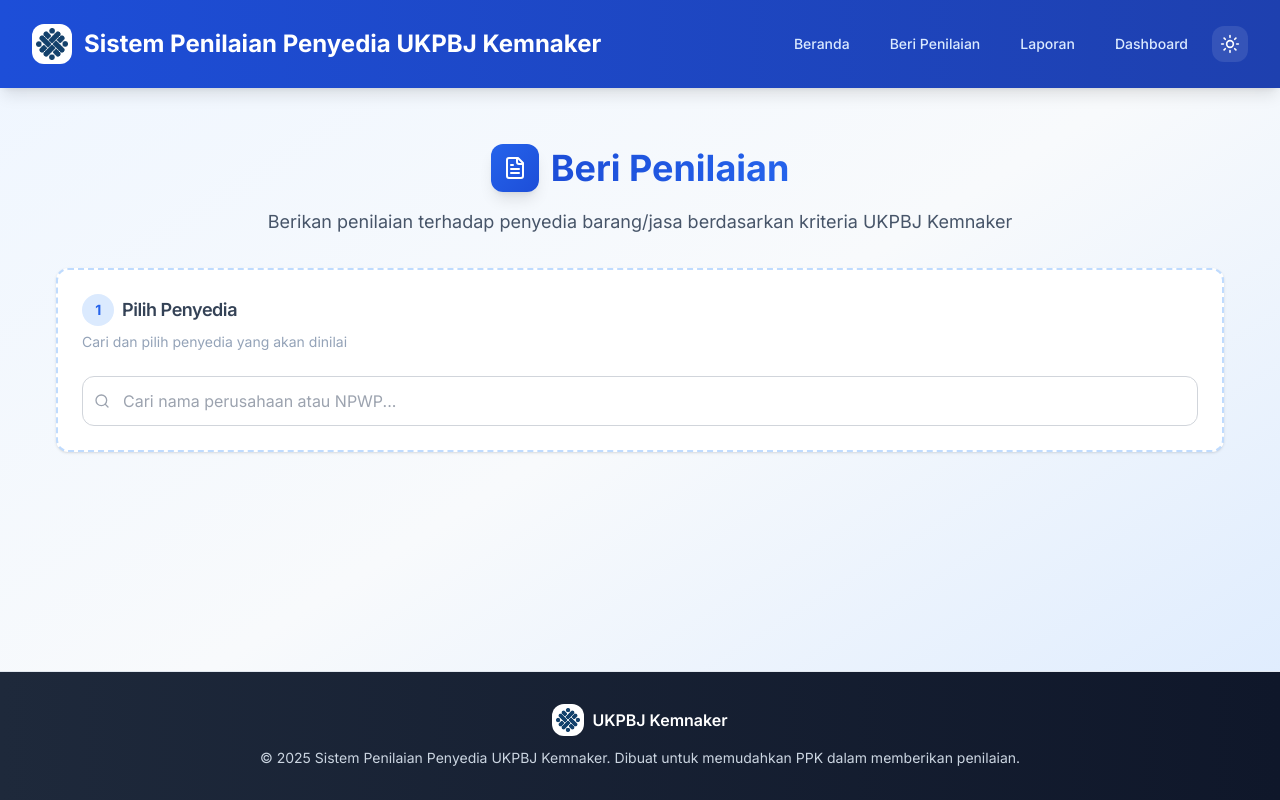
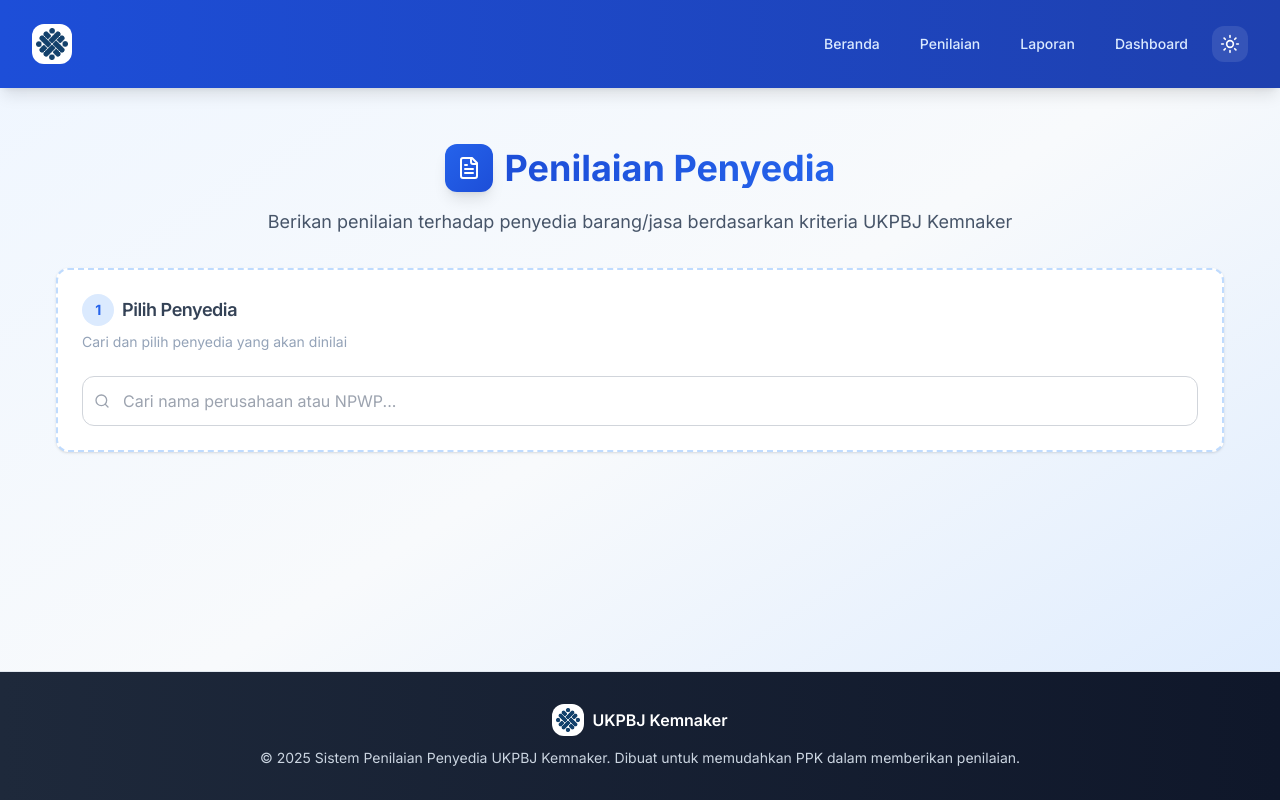
Before and after one commit to Aldbow/Rancangan-Aktualisasi, a Next.js app: page /penilaian in a window 1280 px wide. Built offline with nearby package versions, Linux system fonts and the light colour scheme.

Commit message:
Modify layout

```diff
--- a/app/layout.tsx
+++ b/app/layout.tsx
@@ -48,9 +48,9 @@ export default function RootLayout({
                       priority
                     />
                   </div>
-                  <h1 className="hidden md:block text-lg lg:text-2xl font-bold text-white">
+                  {/* <h1 className="hidden md:block text-lg lg:text-2xl font-bold text-white">
                     Sistem Penilaian Penyedia UKPBJ Kemnaker
-                  </h1>
+                  </h1> */}
                 </div>
                 <nav className="flex items-center space-x-1 sm:space-x-2">
                   <a href="/" className="text-blue-100 hover:text-white hover:bg-blue-600 px-2 sm:px-3 lg:px-4 py-2 rounded-lg text-xs sm:text-sm font-medium transition-all duration-300 hover:scale-105 hover:shadow-lg hover:shadow-blue-500/25">
@@ -58,7 +58,7 @@ export default function RootLayout({
                     <span className="sm:hidden">Home</span>
                   </a>
                   <a href="/penilaian" className="text-blue-100 hover:text-white hover:bg-blue-600 px-2 sm:px-3 lg:px-4 py-2 rounded-lg text-xs sm:text-sm font-medium transition-all duration-300 hover:scale-105 hover:shadow-lg hover:shadow-blue-500/25">
-                    <span className="hidden sm:inline">Beri Penilaian</span>
+                    <span className="hidden sm:inline">Penilaian</span>
                     <span className="sm:hidden">Nilai</span>
                   </a>
                   <a href="/laporan" className="text-blue-100 hover:text-white hover:bg-blue-600 px-2 sm:px-3 lg:px-4 py-2 rounded-lg text-xs sm:text-sm font-medium transition-all duration-300 hover:scale-105 hover:shadow-lg hover:shadow-blue-500/25">
--- a/app/penilaian/page.tsx
+++ b/app/penilaian/page.tsx
@@ -186,7 +186,7 @@ export default function PenilaianPage() {
             <FileText className="h-5 w-5 sm:h-6 sm:w-6 text-white" />
           </div>
           <h1 className="text-2xl sm:text-3xl lg:text-4xl font-bold bg-gradient-to-r from-blue-700 to-blue-600 bg-clip-text text-transparent">
-            Beri Penilaian
+            Penilaian Penyedia
           </h1>
         </div>
         <p className="text-sm sm:text-base lg:text-lg text-slate-600 dark:text-slate-300 max-w-3xl mx-auto px-2">
```
